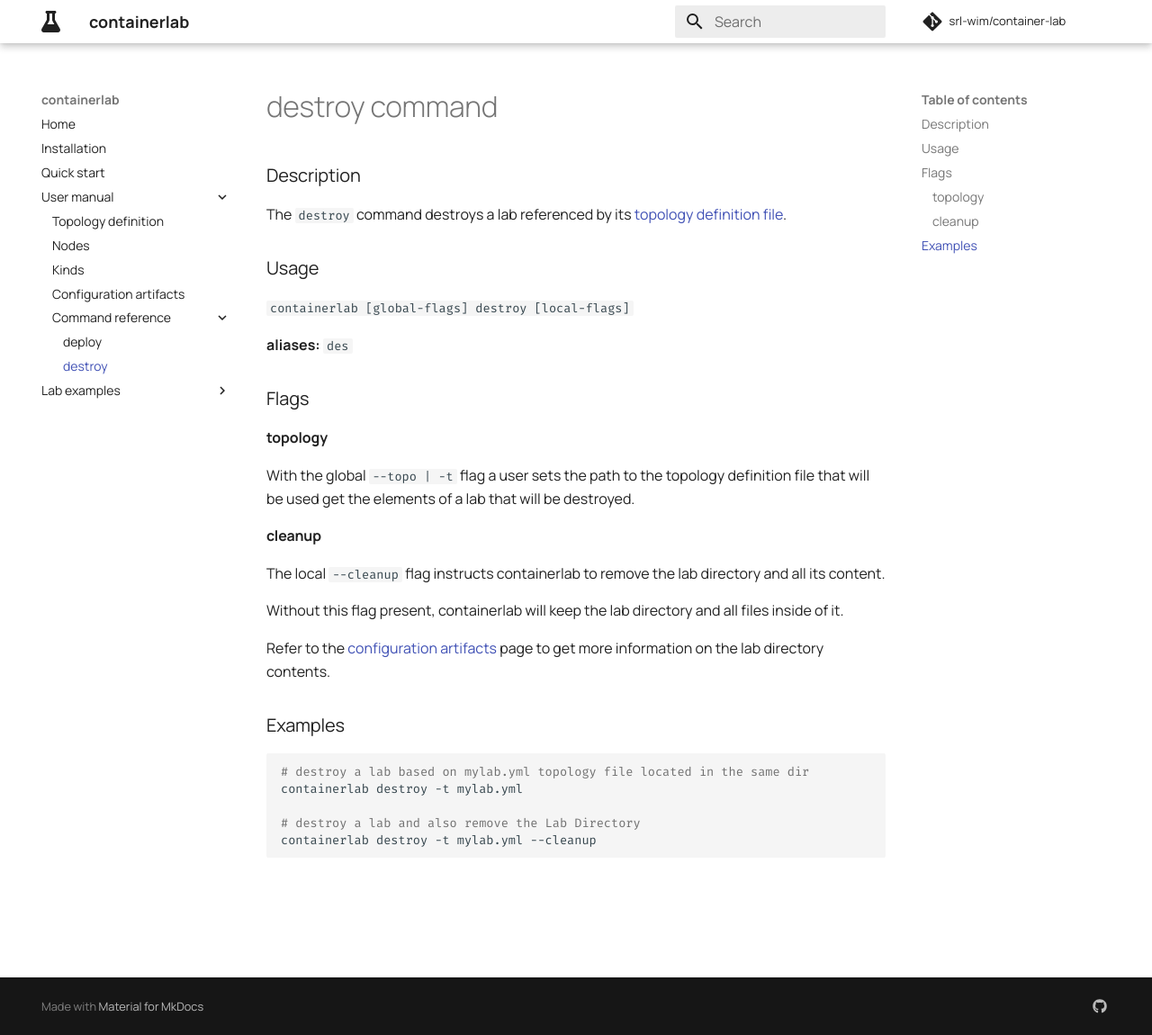
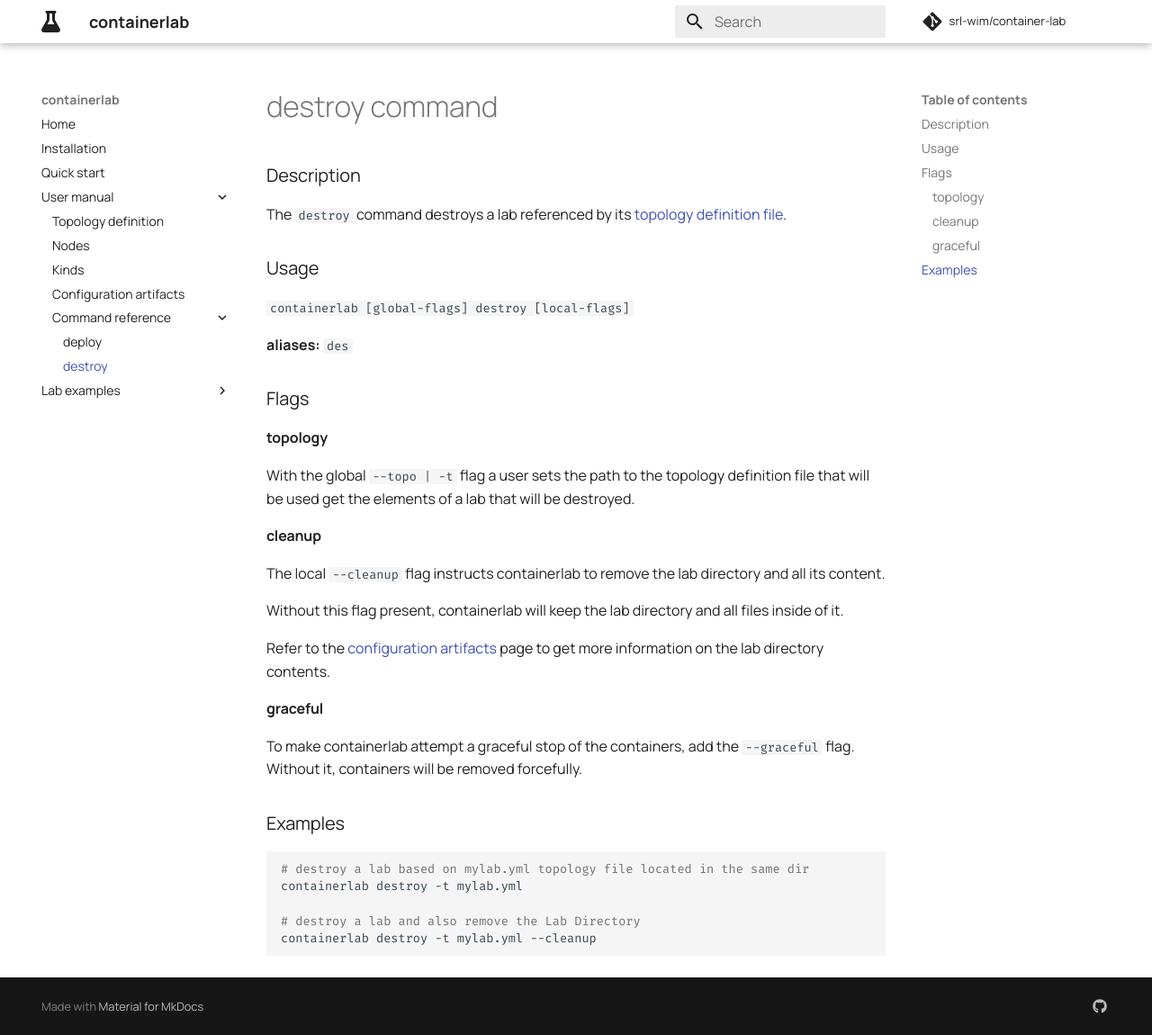
Before and after one commit to srl-labs/containerlab, an MkDocs documentation site: the page built from docs/cmd/destroy.md, in a window 1280 px wide and 1150 px high. Shown: the whole window at 90% size. Built offline with MkDocs 1.6.1 and Material for MkDocs 9.7.7, drawn with Linux system fonts in a browser that asks for light colours; comment, search, counter and statistics services are not loaded.

Commit message:
added graceful flag

````diff
--- a/docs/cmd/destroy.md
+++ b/docs/cmd/destroy.md
@@ -24,6 +24,9 @@ Without this flag present, containerlab will keep the lab directory and all file
 
 Refer to the [configuration artifacts](../manual/conf-artifacts.md) page to get more information on the lab directory contents.
 
+#### graceful
+To make containerlab attempt a graceful stop of the containers, add the `--graceful` flag. Without it, containers will be removed forcefully.
+
 ### Examples
 
 ```bash
````
